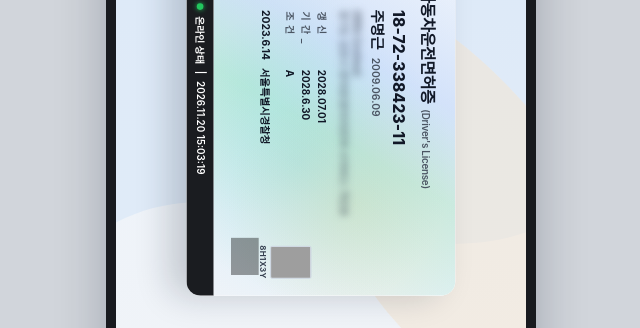
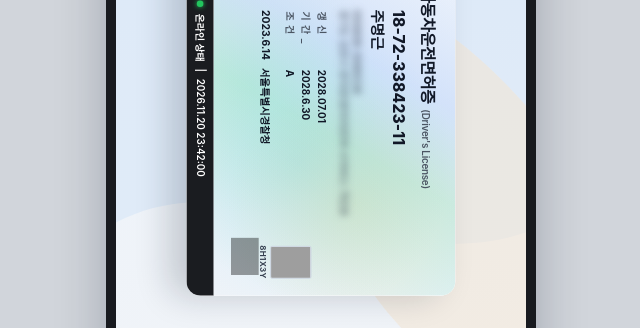
Before and after one commit to Jerut09/MOSIn, a plain HTML site: page index.html in a window 1280 px wide. Shown: the part 256-584 px from the top of the page, 319-959 px from the left. Drawn offline with Linux system fonts and the light colour scheme; grey boxes are pictures that could not be loaded.

Commit message:
Update index.html

```diff
--- a/index.html
+++ b/index.html
@@ -815,10 +815,9 @@
               <div id="cfg-lic-num" class="dl-num">18-72-338423-11</div>
               <div class="dl-name-row">
                 <span id="cfg-name" class="dl-name">주명근</span>
-                <span id="cfg-birth" class="dl-birth">2009.06.09</span>
               </div>
               <div id="cfg-addr-blur" class="dl-sub-blur blur-field">
-                [RRN Omitted]<br />경기도 김포시 양곡로(양곡리)514 수아비스 702호
+                000609-3069228<br />경기도 김포시 양곡로(양곡리)514 수아비스 702호
               </div>
 
               <div class="dl-bottom-row">
```
